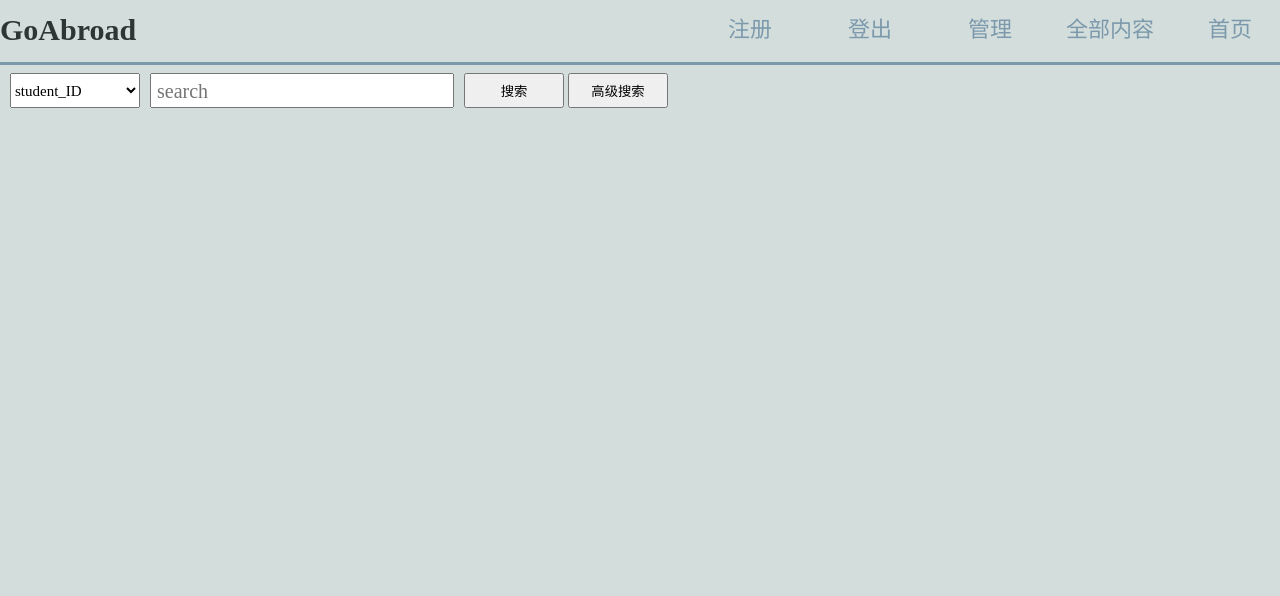
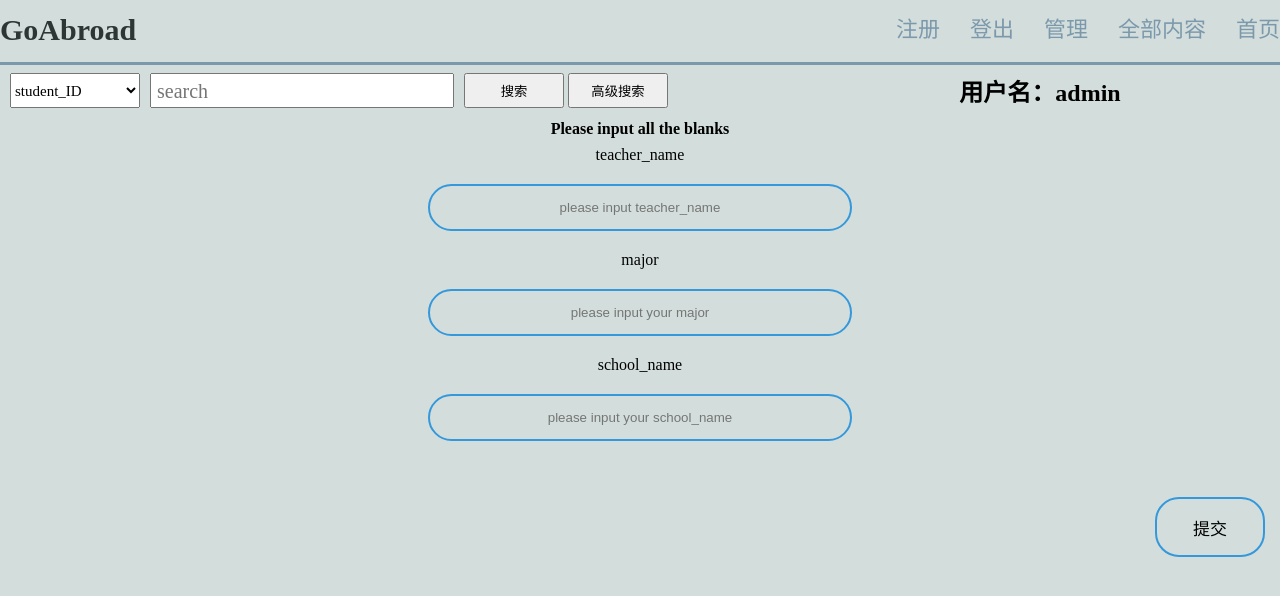
Before and after one commit to ShangzhiXu/DBProject_BUPT304, a Django app: page /GoAbroad/put_teacher/ in a window 1280 px wide. Shown: the top 596 px of the page. Run offline with Django 4.2, Linux system fonts and the light colour scheme; a user stored in the database is signed in.

Commit message:
前端完成

```diff
--- a/DatabaseProject/GoAbroad/templates/GoAbroad/base.html
+++ b/DatabaseProject/GoAbroad/templates/GoAbroad/base.html
@@ -46,11 +46,10 @@
         text-decoration: none;
         color: #7C99AC;
         display: block;
-        width: 100px;
         line-height: 60px;
         font-size: 22px;
         text-align: center;
-        margin-left: 20px;
+        margin-left: 30px;
     }
 
     .container-fluid li a:hover{
@@ -144,6 +143,7 @@
                     <option value ="scholarship">scholarship</option>
                     <option value ="Hand_in_date">Hand_in_date</option>
                     <option value="get_offer_date">get_offer_date</option>
+                    <option value="school_name">school_name</option>
                 </select>
                 <input type="text" name='q' placeholder=" search" />
                 <button type="submit">搜索</button>
--- a/DatabaseProject/GoAbroad/templates/GoAbroad/put_teacher.html
+++ b/DatabaseProject/GoAbroad/templates/GoAbroad/put_teacher.html
@@ -1,161 +1,108 @@
-
 <!DOCTYPE html>
-<html lang="zh-CN">
+<html lang="zh">
+{% extends 'base.html'%}
+{% block content %}
 <head>
     <meta charset="UTF-8">
+    <title>Teacher</title>
 </head>
-    <script>
-    function goBack(){
-     window.history.back()
-    }
-    </script>
+
 <style>
 	*{
 		margin: 0;
 		padding: 0;
 	}
 
+	.form-item p{
+		text-align: center;
+	}
+	.form-item input[type="text"]{
+		border: 0;
+        background: none;
+        display: block;
+        margin: 20px auto;
+        text-align: center;
+        border: 2px solid #3498db;
+        padding: 14px 10px;
+        width: 400px;
+        outline: none;
+        color: black;
+        border-radius: 24px;
+        transition: 0.25s;
+	}
+	input[type ="submit"]{
+		float: right;
+        border: 0;
+        background: none;
+        display: block;
+        border: 2px solid #3498db;
+        padding: 14px 10px;
+		margin: 0 15px 30px 0px;
+        width: 110px;
+		height: 60px;
+        outline: none;
+        color: black;
+		font-size: 17px;
+        border-radius: 24px;
+        transition: 0.25s;
+    }
+	.form-item input[type="text"]:focus{
+		width: 450px;
+		border-color: #2ecc71;
+		font-size: 24px;
+	}
 	html{
         background-color: #D3DEDC;
         background-repeat: no-repeat;
     }
-
-    .container-fluid{
-        width: 100%;
-        height: 62px;
-        border-bottom:3px solid #7C99AC;
-    }/*导航栏容器*/
-
-    .navbar-header {
-        float: left;
-        display: inline-block;
-        line-height: 60px;
-        font-size: 30px;
-        font-weight: bold;
-        color: #2E3635;
-    }/*logo*/
-
-    li{
-        height: 0;
-        list-style: none;
+	h2{
+		padding: 8px 0;
+		color: black;
+		font-family: "Yuanti SC";
+		text-align: center;
 	}
-
-    .container-fluid li a {
-        float: right;
-        font-family: "Yuanti SC";
-        text-decoration: none;
-        color: #7C99AC;
-        display: block;
-        width: 100px;
-        line-height: 60px;
-        font-size: 22px;
+	strong{
+		display:block;
+		padding-bottom: 8px;
+		width: 400px;
+		margin: 0 auto;
 		text-align: center;
-        margin-left: 20px;
 	}
-
-    .container-fluid li a:hover{
+	.form-item p{
 		color: black;
 	}
 
-    .search-box{
-        float: left;
-        width: 800px;
-        height: 60px;
-    }
-    .search-box select{
-        float: left;
-        width: 130px;
-        height: 35px;
-        margin: 13px 10px 12px 10px;
-        line-height: 60px;
-        font-size: 15px;
-        font-family: "Yuanti SC";
-        font-weight: lighter;
-    }
-    .search-box input[type="text"]{
-        float: left;
-        width: 300px;
-        height: 31px;
-        line-height: 60px;
-        margin: 13px 10px 12px 0;
-        transition: 0.25s;
-        font-size: 20px;
-        font-family: "Yuanti SC";
-        font-weight: lighter;
-    }
-    .search-box button[type="submit"]{
-        float: left;
-        width: 100px;
-        height: 35px;
-        display: block;
-        margin: 13px auto;
-        text-align: center;
-        font-family: "Yuanti SC";
-        font-weight: lighter;
-    }
-    .search-box button[onclick="window.location.href='/GoAbroad/adv_search/'"]{
-        float: left;
-        width: 100px;
-        height: 35px;
-        margin: 13px 4px;
-        font-family: "Yuanti SC";
-        font-weight: lighter;
-    }
-
-
 </style>
 <body>
+<form action="/GoAbroad/put_teacher/" method="post">
+{% csrf_token %}
 
-<div class="navbar navbar-default navbar-fixed-top" role="navigation">
-    <div class="container-fluid">
-        <div class="navbar-header">
-            <p class="navbar-brand">GoAbroad </p>
+    <h2>用户名：{{ request.user.username }}</h2>
+    {% if error_message %}<p><strong>{{ error_message }}</strong></p>
+    {% else %}
+    <p><strong>{{ success_message }} you may click
+    <a href="/GoAbroad/"> here </a>
+    to get back</strong></p>
+    {% endif %}
+			<div class="form-item", id="form-item">
+				<div id="input_form">
+					<p>teacher_name</p>
+					<input type="text" name='teacher_name' placeholder="please input teacher_name" />
+					<p>major</p>
+					<input type="text" name='major' placeholder="please input your major" />
+					<p>school_name</p>
+					<input type="text" name='school_name' placeholder="please input your school_name" />
+
+					<br>
+					<br>
+					<input type="submit" value="提交">
 				</div>
-        <ul class="nav navbar-nav ">
-            <li><a class="navbar-brand" href="/GoAbroad/">首页</a></li>
-            <li><a class="navbar-brand" href="/GoAbroad/list/">全部内容</a></li>
-        </ul>
-        {% if user.is_staff %}
-        <ul class="nav navbar-nav navbar-right">
-            <li class="navbar-brand"><a href="/admin/">管理</a></li>
-            <li class="navbar-brand"><a href="/GoAbroad/logout/">登出</a></li>
-            <li class="navbar-brand"><a href="/GoAbroad/register/">注册</a></li>
-        </ul>
-        {% elif user.is_authenticated %}
-        <ul class="nav navbar-nav navbar-right">
-            <li class="navbar-brand"><a href="/GoAbroad/logout/">登出</a></li>
-            <li class="navbar-brand"><a href="/GoAbroad/register/">注册</a></li>
-        </ul>
-        {% else %}
-         <ul class="nav navbar-nav navbar-right">
-            <li class="navbar-brand"><a href="/GoAbroad/login/">登录</a></li>
-            <li class="navbar-brand"><a href="/GoAbroad/register/">注册</a></li>
-        </ul>
-        {% endif %}
-        <div class="search-box">
-            <form  class="search"method="get" action="/GoAbroad/search/">
-                {% csrf_token %}
-                <select name='select'>
-                    <option value ="student_ID">student_ID</option>
-                    <option value ="major">major</option>
-                    <option value="type">type</option>
-                    <option value="GPA">GPA</option>
-                    <option value ="scholarship">scholarship</option>
-                    <option value ="Hand_in_date">Hand_in_date</option>
-                    <option value="get_offer_date">get_offer_date</option>
-                </select>
-                <input type="text" name='q' placeholder=" search" />
-                <button type="submit">搜索</button>
-                <button onclick="window.location.href='/GoAbroad/adv_search/'">高级搜索</button>
-            </form>
-
 			</div>
 
 
-    </div>
-</div>
-<div>
-    {% block content %}{% endblock %}
-</div>
+
+</form>
+
 </body>
 </html>
+{% endblock %}
--- a/DatabaseProject/GoAbroad/urls.py
+++ b/DatabaseProject/GoAbroad/urls.py
@@ -38,4 +38,8 @@
     #用户填写中介信息界面
     path('put_agent/', views.put_agent, name='put_agent'),
     path('test/', views.test, name='test'),
+    path('teacher_detail/<str:teacher_name>/',views.teacher_detail,name='teacher_detail'),
+    path('school_detail/<str:school_name>/',views.school_detail,name='school_detail'),
+    path('school_list/', views.school_list, name='school_list'),
+    path('teacher_list/', views.teacher_list, name='teacher_list'),
 ]
--- a/DatabaseProject/GoAbroad/views.py
+++ b/DatabaseProject/GoAbroad/views.py
@@ -98,7 +98,6 @@
         for x in practiceAll:
             if (x.company_name == practice):
                 student.practice = x
-        print(student.practice)
 
         teacher_name= request.POST['teachername']
         teacherAll = Teacher.objects.all()
@@ -155,7 +154,7 @@
     if select == 'student_ID':
         student_list = Student.objects.filter(student_ID__icontains=question)
     elif select == 'major':
-        student_list = Student.objects.filter(major__icontains=question)
+        student_list = Student.objects.filter(major__major=question)
     elif select == 'type':
         student_list = Student.objects.filter(type__icontains=question)
     elif select == 'GPA':
@@ -167,11 +166,11 @@
     elif select == 'get_offer_date':
         student_list = Student.objects.filter(get_offer_date__icontains=question)
     elif select == 'program_name':
-        student_list = Student.objects.filter(program_name__contains=question)
+        student_list = Student.objects.filter(program_name=question)
     elif select == 'teacher_name':
-        student_list = Student.objects.filter(teacher_name__contains=question)
+        student_list = Student.objects.filter(teacher_name=question)
     elif select == 'school_name':
-        student_list = Student.objects.filter(school_name__contains=question)
+        student_list = Student.objects.filter(school_name=question)
     context = {'students': student_list}
     return render(request, 'blog_list.html', context)
 
@@ -202,7 +201,7 @@
     if 'major' in request.GET:
         if request.GET['major']:
             major = request.GET['major']
-            student_list1 = Student.objects.filter(major__contains=major)
+            student_list1 = Student.objects.filter(major=major)
             student_list = merge(student_list1,student_list)
     print(student_list)
     if 'type' in request.GET:
@@ -215,7 +214,7 @@
         if request.GET['rank'] and request.GET['rank1']:
             rank = request.GET['rank']
             rank1 = request.GET['rank1']
-            student_list1 = Student.objects.filter(rank__range=[rank, rank1])
+            student_list1 = Student.objects.filter(Rank__range=[rank, rank1])
             student_list = merge(student_list1, student_list)
     print(student_list)
     if 'handindate' in request.GET and 'handindate1' in request.GET:
@@ -227,24 +226,24 @@
     print(student_list)
     if 'getdate' in request.GET and 'getdate1' in request.GET:
         if request.GET['getdate'] and request.GET['getdate1']:
-            getdate = request.GET['getdatedate']
-            getdate1 = request.GET['getdatedate1']
+            getdate = request.GET['getdate']
+            getdate1 = request.GET['getdate1']
             student_list1 = Student.objects.filter(Hand_in_date__range=[getdate, getdate1])
             student_list = merge(student_list1, student_list)
     if 'program_name' in request.GET:
         if request.GET['program_name'] :
             program_name = request.GET['program_name']
-            student_list1 = Student.objects.filter(program_name__contains=program_name)
+            student_list1 = Student.objects.filter(program_name=program_name)
             student_list = merge(student_list1,student_list)
     if 'school_name' in request.GET:
         if request.GET['school_name'] :
             school_name = request.GET['school_name']
-            student_list1 = Student.objects.filter(school_name__contains=school_name)
+            student_list1 = Student.objects.filter(school_name=school_name)
             student_list = merge(student_list1,student_list)
     if 'teacher_name' in request.GET:
         if request.GET['teacher_name'] :
             teacher_name = request.GET['teacher_name']
-            student_list1 = Student.objects.filter(teacher_name__contains=teacher_name)
+            student_list1 = Student.objects.filter(teacher_name=teacher_name)
             student_list = merge(student_list1,student_list)
 
     context = {'students': student_list}
@@ -300,3 +299,29 @@
         })
 def test(request):
     return HttpResponse('test')
+
+
+def teacher_detail(request,teacher_name):
+    teacher= get_object_or_404(Teacher,teacher_name=teacher_name)
+    context = {'Name': teacher.teacher_name, 'Major': teacher.major,'School': teacher.school_name
+               }
+    return render(request, 'teacher_detail.html', context)
+
+def school_detail(request,school_name):
+    print(11111)
+    school= get_object_or_404(School,school_name= school_name)
+    context = {'Name': school.school_name,'qs_rank':school.qs_rank,'enrollment':school.enrollment,
+               'final_number': school.final_number,'enrollment_for_bupt': school.enrollment_for_bupt
+               }
+    return render(request, 'school_detail.html', context)
+
+def school_list(request):
+    schools = School.objects.all()
+    context = {'schools': schools}
+    return render(request, 'school_list.html', context)
+
+def teacher_list(request):
+    teachers = Teacher.objects.all()
+    context = {'teachers': teachers}
+    print(teachers)
+    return render(request, 'teacher_list.html', context)
```
Also changed, not shown: DatabaseProject/GoAbroad/models.py (+46 -48 lines), DatabaseProject/GoAbroad/templates/GoAbroad/school_detail.html (added, +88 -0 lines), DatabaseProject/GoAbroad/templates/GoAbroad/school_list.html (added, +54 -0 lines), DatabaseProject/GoAbroad/templates/GoAbroad/teacher_detail.html (added, +86 -0 lines), DatabaseProject/GoAbroad/templates/GoAbroad/teacher_list.html (added, +54 -0 lines), DatabaseProject/GoAbroad/migrations/0003_choice_agent_remove_student_practice_and_more.py (added), DatabaseProject/GoAbroad/migrations/0004_student_practice.py (added), DatabaseProject/GoAbroad/migrations/0005_alter_student_major_alter_student_practice_and_more.py (added), DatabaseProject/db.sqlite3, identifier.sqlite (added). Lines whose indentation alone changed are shown as unchanged.
